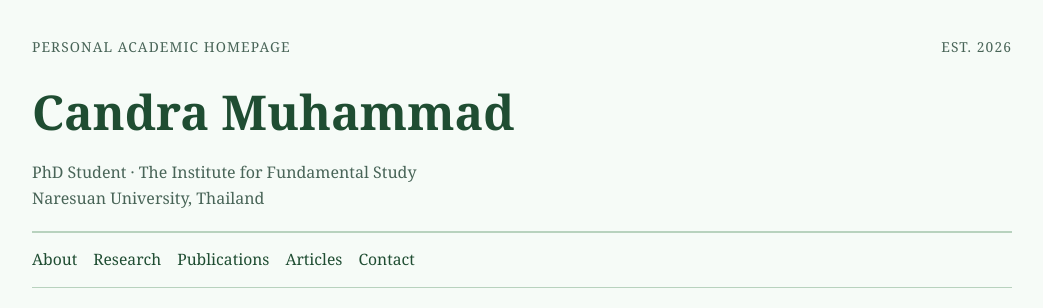
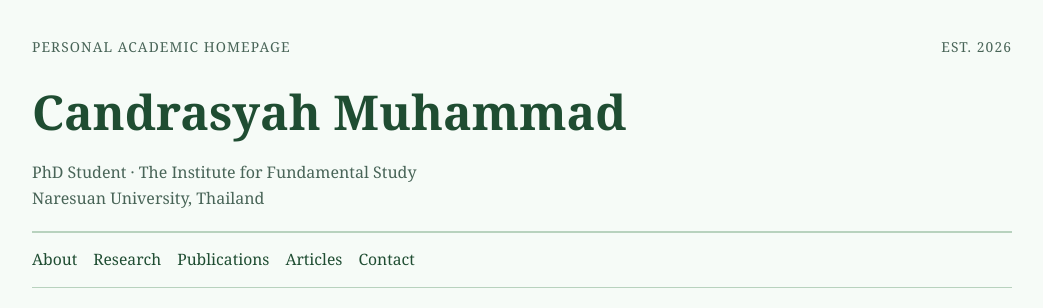
Before and after one commit to candramuhammad/candramuhammad.github.io, a plain HTML site: page index.html in a window 1280 px wide. Shown: the top 308 px of the page, without its empty margins (118-1161 px from the left). Drawn offline with Linux system fonts and the light colour scheme.

Commit message:
Update index.html

```diff
--- a/index.html
+++ b/index.html
@@ -15,7 +15,7 @@
   <div class="page">
     <header class="site-heading" id="top">
       <p class="overline">PERSONAL ACADEMIC HOMEPAGE <span class="right">EST. 2026</span></p>
-      <h1>Candra Muhammad</h1>
+      <h1>Candrasyah Muhammad</h1>
       <p class="affiliation">PhD Student · The Institute for Fundamental Study<br>Naresuan University, Thailand</p>
     </header>
 
```
